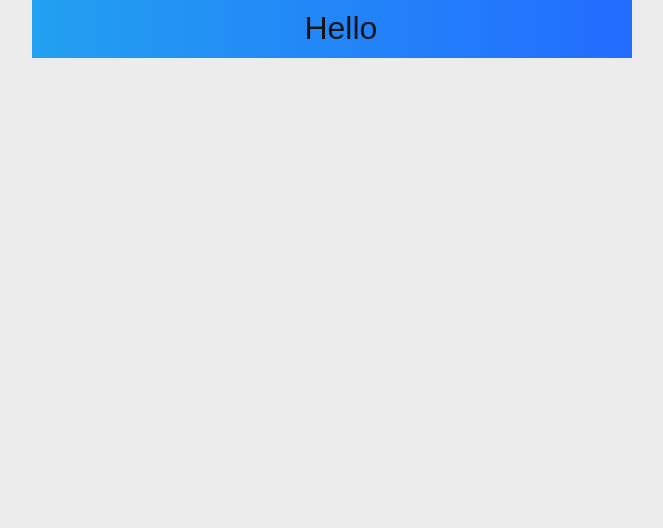
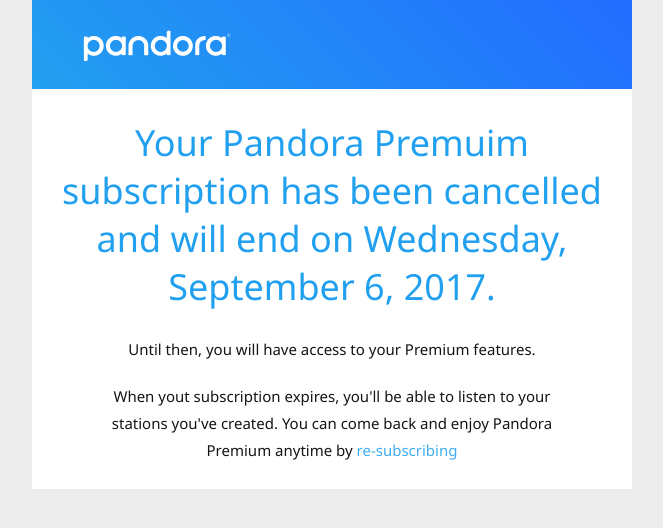
Before and after one commit to zaynejaz/HTMLEmail8-Transactional, a plain HTML site: page index.html in a window 1280 px wide. Shown: the whole page, without its empty margins (308-971 px from the left). Drawn offline with Linux system fonts and the light colour scheme.

Commit message:
finalised main section

```diff
--- a/index.html
+++ b/index.html
@@ -54,7 +54,7 @@
     /* <!-- CUSTOM STYLES START --> */
         .primary{ background: #22A0F0; }
         .secondary{ background: #ECECEC; }
-        .tertiaty{ background: #226CFF}
+        .tertiary{ background: #226CFF}
         .bg_white{ background: #ffffff; }
         .bg_black{ background: #000000; }
         .email-section{}
@@ -63,12 +63,12 @@
         .btn{ padding: 0px 0px; display: inline-block;}
         .btn::before{background-image: none !important; background-position: center !important; background-repeat: no-repeat !important; background-size: 0px !important; content: ''; display: block !important; height: 0px !important; margin-right: 0px !important; opacity: 0 !important; width: 0px !important;}
 
-        h1,h2,h3,h4,h5,h6{ font-family: 'Helvetica', 'Arial', sans-serif; color: #151515; margin-top: 0; font-weight: 400; }
-        body{ font-family: 'Helvetica', 'Arial', sans-serif; font-weight: 400; font-size: 15px; line-height: 1.8; color: #151515; }
+        h1,h2,h3,h4,h5,h6{ font-family: 'Avenir Next', Avenir, 'Segoe UI', Roboto, 'Helvetica Neue', Helvetica, Arial, sans-serif; color: #151515; margin-top: 0; font-weight: 400; }
+        body{ font-family: 'Avenir Next', Avenir, 'Segoe UI', Roboto, 'Helvetica Neue', Helvetica, Arial, sans-serif; font-weight: 400; font-size: 15px; line-height: 1.8; color: #151515; }
         a{ color: #40ADF0; }
 
         /*LOGO*/
-        .logo { width:  !important; height: ; }
+        .logo { width: 150px !important;}
 
         /*HERO*/
         .hero{ position: relative; z-index: 0; }
@@ -82,7 +82,7 @@
     </style>
 </head>
 
-<body width="100%" style="margin: 0; padding: 0 !important; mso-line-height-rule: exactly; background-color: #ECECEC; font-family: 'Helvetica', Arial, sans-serif; font-size: 15px; color: #151515; font-weight: 400; line-height: 1.8;">
+<body width="100%" style="margin: 0; padding: 0 !important; mso-line-height-rule: exactly; background-color: #ECECEC; font-family: 'Avenir Next', Avenir, 'Segoe UI', Roboto, 'Helvetica Neue', Helvetica, Arial, sans-serif; font-size: 15px; color: #151515; font-weight: 400; line-height: 1.8;">
     <center style="width: 100%; background-color: #ECECEC;">
         <div style="display: none; font-size: 1px;max-height: 0px; max-width: 0px; opacity: 0; overflow: hidden; mso-hide: all; font-family: sans-serif;">
             &zwnj;&nbsp;&zwnj;&nbsp;&zwnj;&nbsp;&zwnj;&nbsp;&zwnj;&nbsp;&zwnj;&nbsp;&zwnj;&nbsp;&zwnj;&nbsp;&zwnj;&nbsp;&zwnj;&nbsp;&zwnj;&nbsp;&zwnj;&nbsp;&zwnj;&nbsp;&zwnj;&nbsp;&zwnj;&nbsp;&zwnj;&nbsp;&zwnj;&nbsp;&zwnj;&nbsp;
@@ -91,64 +91,63 @@
 
             <!-- =============BODY START============= -->
 
+            <table role="presentation" cellspacing="0" cellpadding="0" width="100%" bgcolor="#ffffff" style="margin: 0; padding: 0; width: 100%; border-bottom: 2px solid #ECECEC;" >
 
-            <table width="100%" cellspacing="0" cellpadding="0" border="0" bgcolor="#ececec">
+                <!-- GRADIENT STARTS -->
                 <tr>
-                    <td class="body" align="center" valign="top" width="100%" style="background: linear-gradient(to right, #22A0F0 0%, #226CFF 100%);">
+                    <td width="100%" bgcolor="#164c92" style="background: linear-gradient(45deg, #22A0F0 0%, #226cff 100%); padding: 0; margin: 0">
+                        <center>
                             <!--[if gte mso 1]>
-                        <v:rect xmlns:v="urn:schemas-microsoft-com:vml" fill="true" stroke="false" style="mso-width-percent:1000" fillcolor="#226CFF">
-                          <v:fill type="gradient" color2="#22A0F0"/>
+                            <v:rect xmlns:v="urn:schemas-microsoft-com:vml" fill="true" stroke="false" style="mso-width-percent:1000" fillcolor="#22A0F0">
+                            <v:fill type="gradient" color2="#226cff"/>
                             <v:textbox style="mso-fit-shape-to-text:true" inset="0,0,0,0">
                             <center>
                             <![endif]-->
-                        <table cellpadding="0" cellspacing="0">
-                            </tr>
-                                <td class="main" width="650" align="center">
-                                    <!--[if (gte mso 9)|(IE)]>
-                                    <table width="650" align="center" cellpadding="0" cellspacing="0" border="0">
+
+                            <table role="presentation" cellspacing="0" cellpadding="0" border="0" width="100%" style="margin: 0; padding: 0; width: 100%" align="center">
                                 <tr>
-                                            <td>
-                                    <![endif]-->
-                                    <table width="100%" align="center" cellpadding="0" cellspacing="0" style="max-width: 650px;">
-                                        <tr>
-                                            <td style="text-align: center; vertical-align: top; font-size: 0;">
-                                        <!--[if (gte mso 9)|(IE)]>
-                                        <table width="100%" align="center" cellpadding="0" cellspacing="0" border="0">
-                                            <tr>
-                                                <td>
-                                        <![endif]-->
-                                                <div style="max-width: 100%; display: inline-block; vertical-align: top;">
-                                                    <table width="100%" cellpadding="0" cellspacing="0">
-                                                        <tr>
-                                                            <td align="center" cellpadding="0" cellspacing="0" style="font-family: Arial, 'Helvetica Neue', Helvetica, sans-serif; font-size: 32px;">&nbsp;
-                                                            Hello
+                                    <td style="padding: 30px 50px 20px 50px;">
+                                        <img src="pandora-logo-wht.png" alt="" width="150">
                                     </td>
                                 </tr>
                             </table>
-                                                </div>
-                                            <!--[if (gte mso 9)|(IE)]>
-                                                    </td>
-                                                </tr>
-                                            </table>
-                                            <![endif]-->
-                                            </td>
-                                        </tr>
-                                    </table>
-                                <!--[if (gte mso 9)|(IE)]>
-                                        </td>
-                                    </tr>
-                                </table>
-                                <![endif]-->
 
-
-                                </td>
-                            </tr>
-                        </table>
                             <!--[if gte mso 9]>
                             </center>
                             </v:textbox>
                             </v:rect>
                             <![endif]-->
+                        </center>
+                    </td>
+                </tr>
+                <!-- GRADIENT ENDS-->
+
+                <tr>
+                  <td>
+                      <table role="presentation" cellspacing="0" cellpadding="0" width="100%" bgcolor="#ffffff" style="margin: 0; padding: 0; width: 100%">
+                        <tr>
+                            <td valign="top" align="center" style="padding: 30px 30px 10px 30px;" class="bg-white" bgcolor="#ffffff">
+                                <h2 style="font-size: 36px; color: #22A0F0; font-weight: 400; line-height: 48px; margin: 0;" class="bg-white">
+                                    Your Pandora Premuim subscription has been cancelled and will end on <span>Wednesday, September 6, 2017</span>.
+                                </h2>
+                            </td>
+                        </tr>
+                        <tr>
+                            <td valign="top" align="center" style="padding: 0px 60px 0px 60px;" class="bg-white" bgcolor="#ffffff">
+                                <p style=" font-weight: 400;" class="bg-white">
+                                    Until then, you will have access to your Premium features.
+                                </p>
+                            </td>
+                        </tr>
+                        <tr>
+                            <td valign="top" align="center" style="padding: 0px 60px 20px 60px;" class="bg-white" bgcolor="#ffffff">
+                                <p style=" font-weight: 400; margin: 5px !important;" class="bg-white">
+                                    When yout subscription expires, you'll be able to listen to your stations you've created. You can come back and enjoy Pandora Premium anytime by
+                                    <a href="#" style="text-decoration: none; color: #40ADF0;">re-subscribing</a>
+                                </p>
+                            </td>
+                        </tr>
+                    </table>
                   </td>
                 </tr>
             </table>
```
Lines whose indentation alone changed are shown as unchanged.
